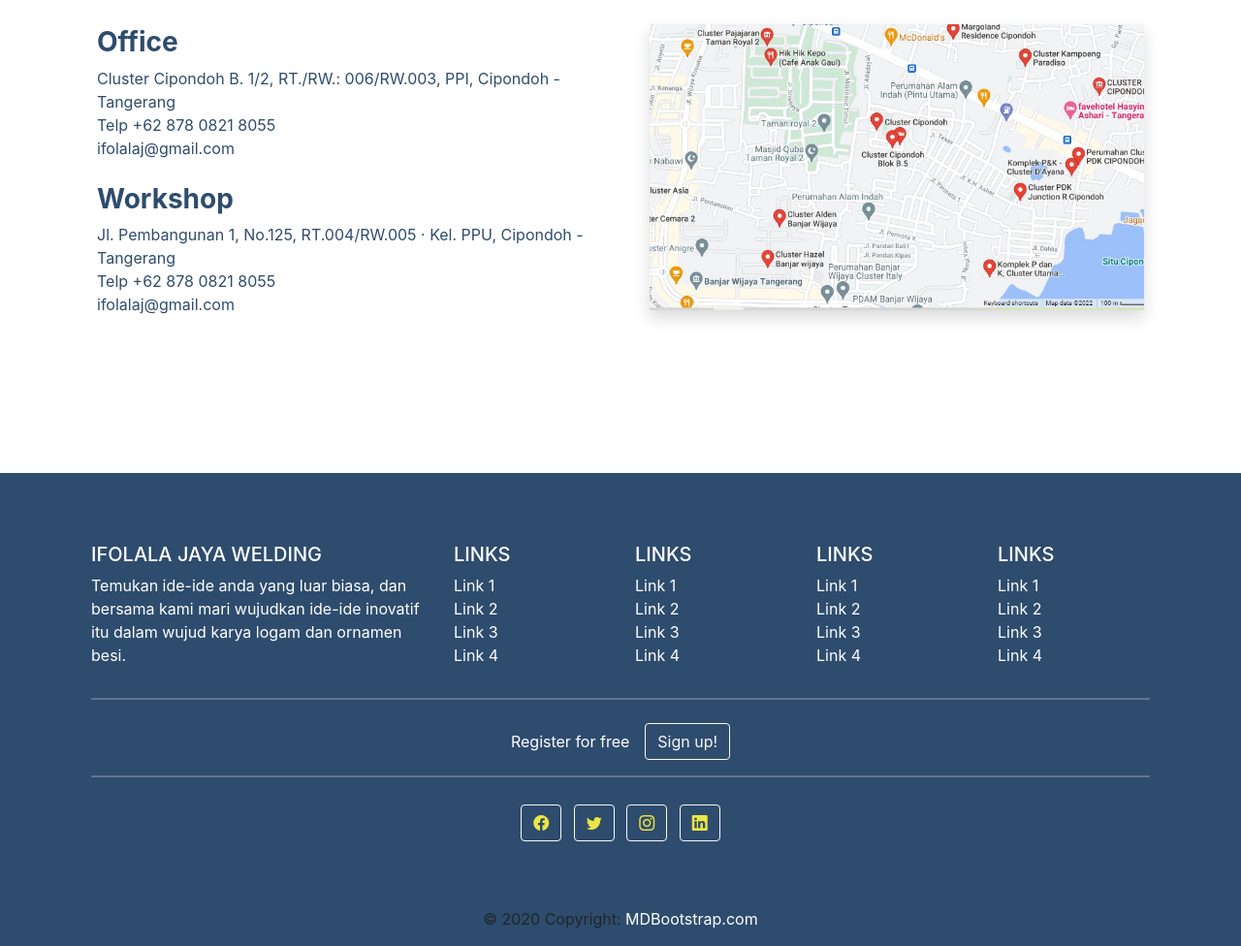
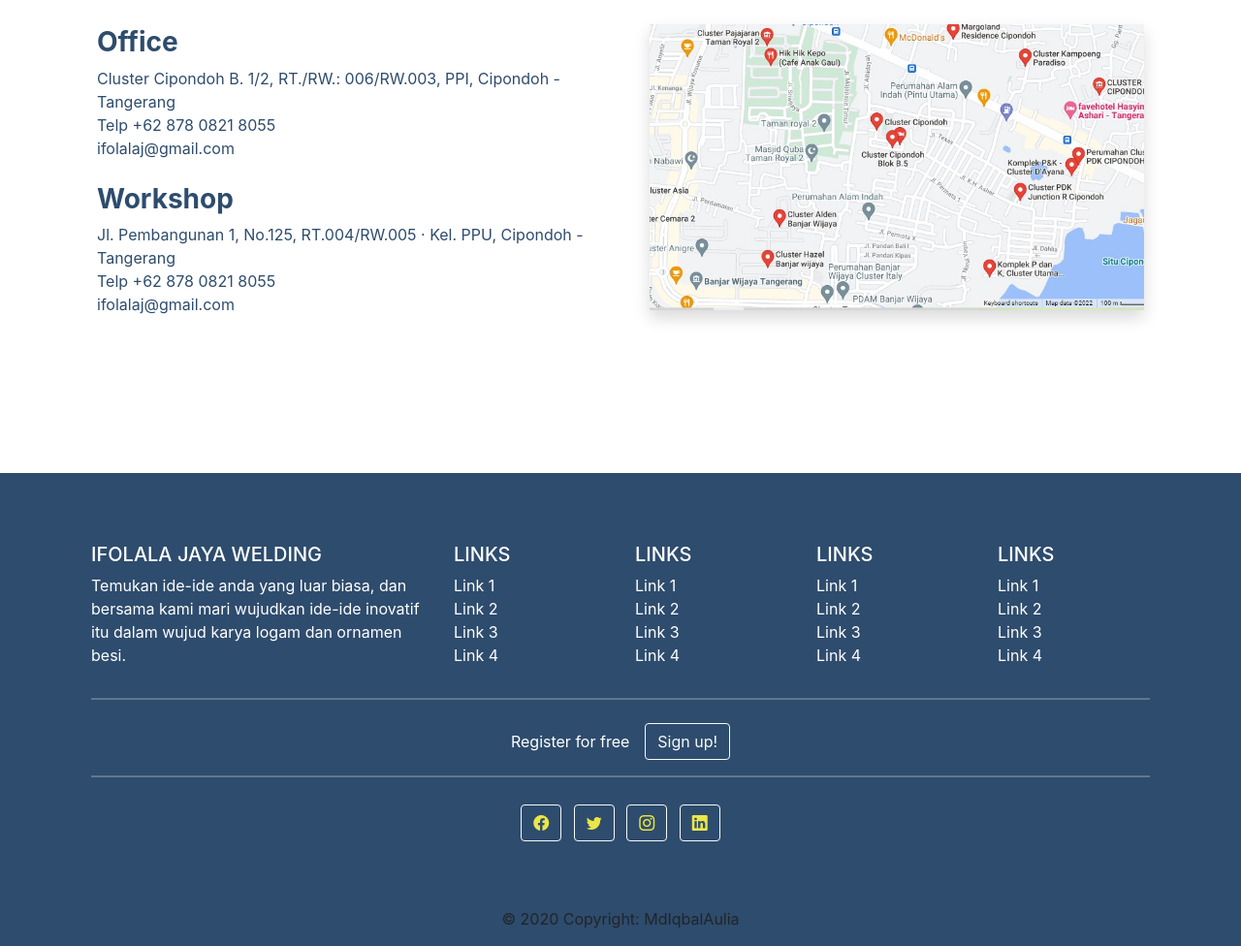
Before and after one commit to Iqbal2139/IfolalaWelding, a plain HTML site: page index.html in a window 1280 px wide. Shown: the part 3603-4579 px from the top of the page at 97% size. Drawn offline with nearby package versions, Linux system fonts and the light colour scheme; a web font is replaced by a local one.

Commit message:
first commit

```diff
--- a/index.html
+++ b/index.html
@@ -388,9 +388,7 @@
                  class="text-center p-3"
                  >
               © 2020 Copyright:
-              <a class="text-white" href="https://mdbootstrap.com/"
-                 >MDBootstrap.com</a
-                >
+             MdIqbalAulia
             </div>
             <!-- Copyright -->
 
```
